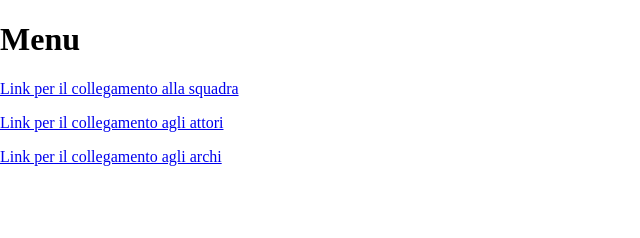
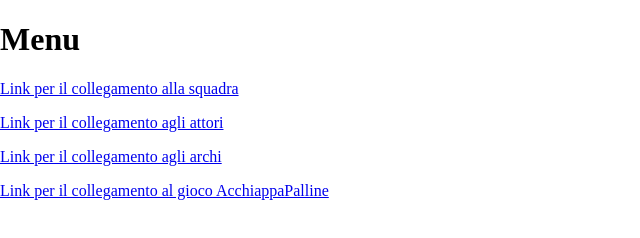
Before and after one commit to Bigandry1/Bigandry1.github.io, a plain HTML site: page Menu.html in a window 1280 px wide. Shown: the whole page, without its empty margins (0-640 px from the left). Drawn offline with nearby package versions, Linux system fonts and the light colour scheme.

Commit message:
Aggiunto collegamento del videogioco AcchiappaPalline

```diff
--- a/Menu.html
+++ b/Menu.html
@@ -15,5 +15,6 @@
       <p><a href="Riccitiello_squadra.html" target="_blank">Link per il collegamento alla squadra</a></p>
       <p><a href="Riccitiello_attori.html" target="_blank">Link per il collegamento agli attori</a></p>
       <p><a href="Riccitiello_archi.html" target="_blank">Link per il collegamento agli archi</a></p>
+      <p><a href="Riccitiello_AcchiappaPalline.html" target="_blank">Link per il collegamento al gioco AcchiappaPalline</a></p>
     </body>
 </html>
```
